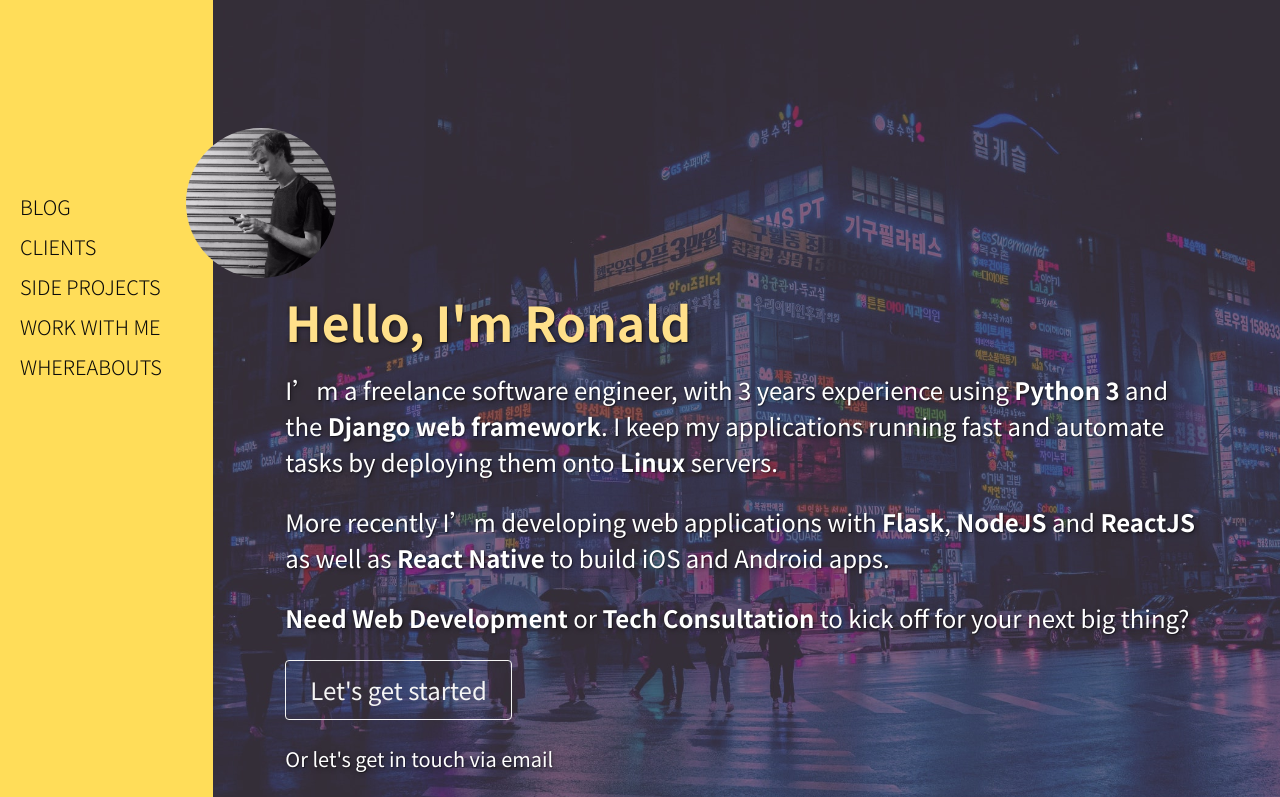
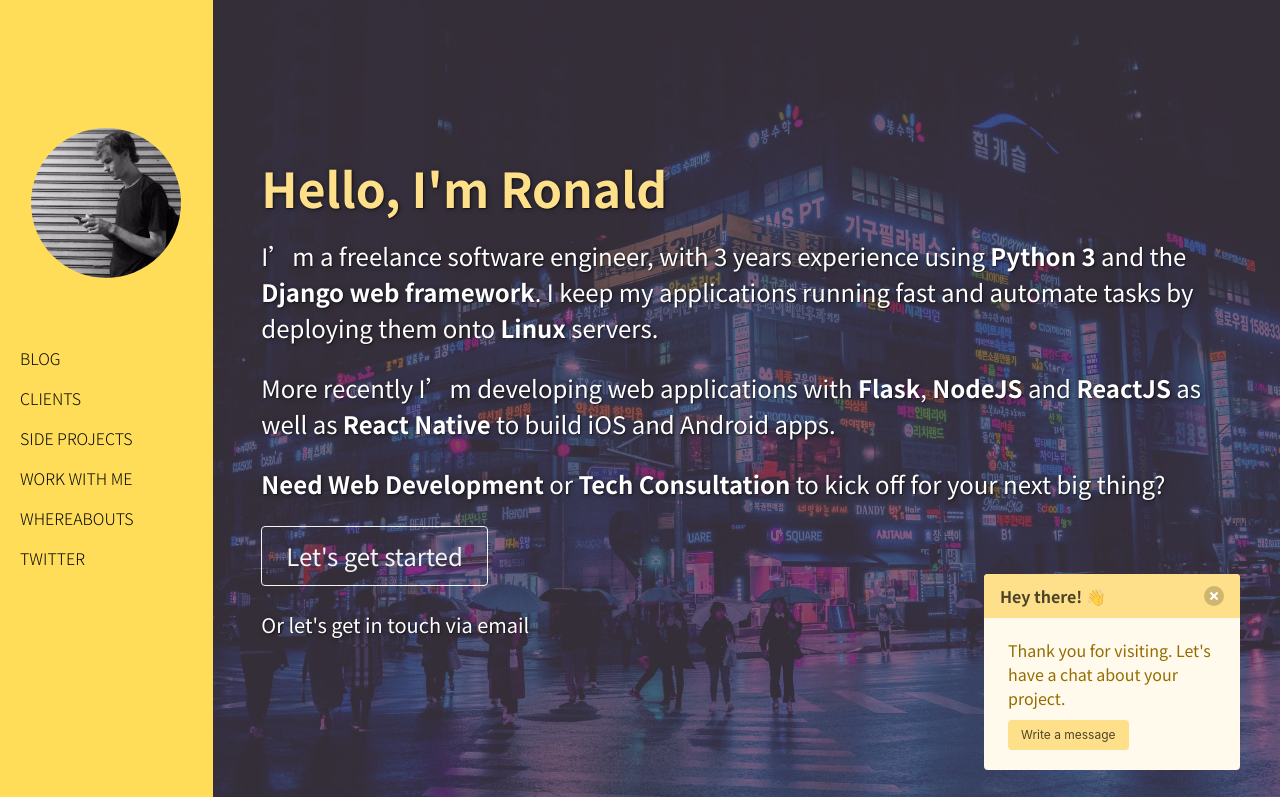
Before and after one commit to ronaldlangeveld/ronald_site_july2019, a Gatsby site: page / in a window 1280 px wide. Shown: the top 797 px of the page. Built offline with nearby package versions, Linux system fonts and the light colour scheme; Gatsby itself is replaced by a stand-in of ours.

Commit message:
changed chat to yellow

```diff
--- a/src/assets/main.css
+++ b/src/assets/main.css
@@ -261,7 +261,7 @@ section .overlay {
   border-radius: 100%;
   z-index: 9999;
   top: -4em;
-  left: 43px;
+  left: 31px;
 }
 
 
@@ -292,3 +292,26 @@ section .overlay {
 .activesticky {
  font: italic bold
 }
+
+
+.menu {
+
+  display: inline-block;
+  text-decoration: none;
+
+}
+
+
+.menu::after {
+  content: "";
+  display: block;
+  width: 0;
+  height: 1px;
+  background: #363636;
+  transition: width 0.5s;
+}
+
+.menu:hover::after {
+  width: 100%;
+  transition: width .3s;
+}
--- a/src/components/chat_form.js
+++ b/src/components/chat_form.js
@@ -52,10 +52,10 @@ axios.post(ChatURL, msg).then(res => {
     const sendingBtn = () => {
 
       if(sending === false){
-        return <button onClick={sendMsg} className="button is-info is-fullwidth">Send &nbsp; <FontAwesomeIcon icon={faPaperPlane} /></button>
+        return <button onClick={sendMsg} className="button is-warning is-fullwidth">Send &nbsp; <FontAwesomeIcon icon={faPaperPlane} /></button>
       }
       else {
-        return <button onClick={sendMsg} className="button is-info is-fullwidth is-loading" disabled>Sending</button>
+        return <button onClick={sendMsg} className="button is-warning is-fullwidth is-loading" disabled>Sending</button>
 
       }
     }
@@ -96,7 +96,7 @@ return <div className="message-body">
 <>
 
 <div className={(props.Form ? '': 'is-hidden') }>
-<article className="message is-info">
+<article className="message is-warning">
   <div className="message-header">
     <p>Let's get in touch</p>
     <button onClick={props.Hide} className="delete" aria-label="delete"></button>
--- a/src/components/chatbox.js
+++ b/src/components/chatbox.js
@@ -31,14 +31,14 @@ function ChatBox() {
 <div className={(chat ? 'is-hidden': '') }>
 
 
-<article className="message is-info">
+<article className="message is-warning">
   <div className="message-header">
     <p>Hey there! 👋</p>
     <button onClick={hideChatBox} className="delete" aria-label="delete"></button>
   </div>
   <div className="message-body">
     <p>Thank you for visiting. Let's have a chat about your project.</p>
-    <button onClick={clickChat} style={btnMrg} className="button is-info is-size-7">Write a message</button>
+    <button onClick={clickChat} style={btnMrg} className="button is-warning is-size-7">Write a message</button>
     <br />
 
   </div>
--- a/src/components/header.js
+++ b/src/components/header.js
@@ -19,10 +19,11 @@ function Header() {
 
 return (
 <>
-<div className="hero is-medium">
+<div className="hero is-fullheight">
   <div className="hero-body">
     <div className="container">
-    <Img className="profilepic2" fluid={data.ronald.childImageSharp.fluid} />
+<div className="is-hidden-desktop">    <Img className="profilepic2" fluid={data.ronald.childImageSharp.fluid} /></div>
+
 
       <h1 className="title content-shadow is-1 has-text-warning">
        Hello, I'm Ronald
--- a/src/components/layout.js
+++ b/src/components/layout.js
@@ -54,7 +54,7 @@ useEffect(() => {
     <>
 
         <main>{children}</main>
-
+        <ChatBox />
 
     </>
   )
--- a/src/components/stickynav.js
+++ b/src/components/stickynav.js
@@ -22,16 +22,16 @@ function SideProjects() {
     <>
 
 <div className="sticky">
- {/* <Img className="profilepic" fluid={data.ronald.childImageSharp.fluid} /> */}
+ <a href="https://www.twitter.com/ronaldlangeveld" target="_blank"><Img className="profilepic" fluid={data.ronald.childImageSharp.fluid} /></a>
 <div className="inner has-text-weight-light is-size-5 ">
 
 
-<p><Link activeClassName="activesticky" to="/blog" className="has-text-black">Blog</Link></p>
-<p className="top-space"><Link activeClassName="activesticky" to="/#clients" className="has-text-black">Clients</Link></p>
-<p className="top-space"><Link activeClassName="activesticky" to="/#sides" className="has-text-black">Side Projects</Link></p>
-<p className="top-space"><Link activeClassName="activesticky" to="#work" className="has-text-black">Work with me</Link></p>
-<p className="top-space"><a href="https://nomadlist.com/@ronald" target="_blank" className="has-text-black">Whereabouts</a></p>
-
+<p><Link activeClassName="activesticky" to="/blog" className="has-text-black menu">Blog</Link></p>
+<p className="top-space"><Link activeClassName="activesticky" to="/#clients" className="has-text-black menu">Clients</Link></p>
+<p className="top-space"><Link activeClassName="activesticky" to="/#sides" className="has-text-black menu">Side Projects</Link></p>
+<p className="top-space"><Link activeClassName="activesticky" to="/#work" className="has-text-black menu">Work with me</Link></p>
+<p className="top-space"><a href="https://nomadlist.com/@ronald" target="_blank" className="has-text-black menu">Whereabouts</a></p>
+<p className="top-space"><a href="https://www.twitter.com/ronaldlangeveld" target="_blank" className="has-text-black menu">Twitter</a></p>
 </div>
 
 </div>
```
